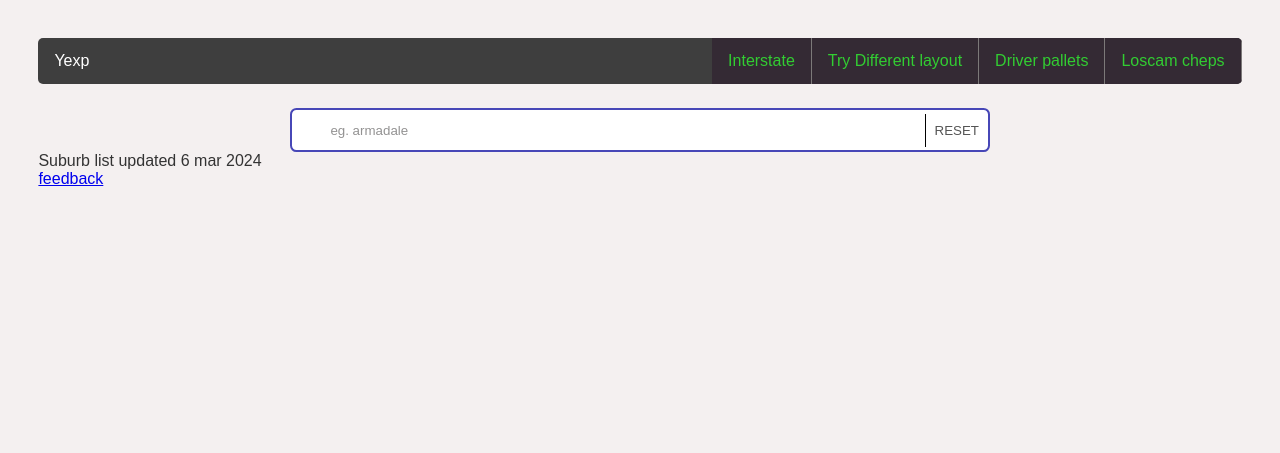
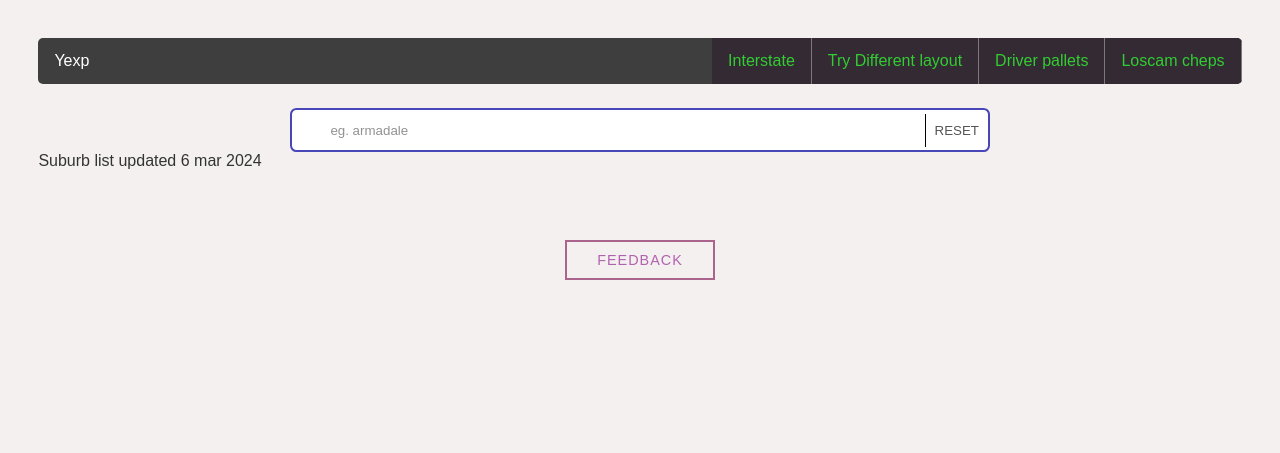
Before and after one commit to prgrmr-yn/exp, a website: page search/index.html in a window 1280 px wide. Drawn offline with Linux system fonts and the light colour scheme; no server answers.

Commit message:
add styles for button

```diff
--- a/search/index.html
+++ b/search/index.html
@@ -46,7 +46,13 @@
 
   </div>
   <p>Suburb list updated 6 mar 2024</p>
-  <a href="../feedback/index.html">feedback</a>
+  <div id="container">
+
+    <div class="button" id="button-2">
+      <div id="slide"></div>
+      <a href="../feedback/index.html">feedback</a>
+    </div>
+  </div>
   <script src="./main.js"></script>
   <script src="../feedback/js/website_load.js"></script>
 </body>
--- a/search/styles.css
+++ b/search/styles.css
@@ -120,3 +120,66 @@ button .solidd {
     height: 100%;
   }
 }
+
+#container {
+  width: 100%;
+  margin: 0 auto;
+  padding: 50px 0 150px 0;
+  display: flex;
+  flex-direction: row;
+  flex-wrap: wrap;
+  justify-content: center;
+}
+.button {
+  display: inline-flex;
+  height: 40px;
+  width: 150px;
+  border: 2px solid #BFC0C0;
+  margin: 20px 20px 20px 20px;
+  color: #BFC0C0;
+  text-transform: uppercase;
+  text-decoration: none;
+  font-size: .9em;
+  letter-spacing: 1.5px;
+  align-items: center;
+  justify-content: center;
+  overflow: hidden;
+}
+
+.button a {
+  color: #b261af;
+  text-decoration: none;
+  letter-spacing: 1px;
+}
+
+
+#button-2 {
+  position: relative;
+  overflow: hidden;
+  cursor: pointer;
+  border: 2px solid #ab648c;
+}
+
+#button-2 a {
+  position: relative;
+  transition: all .35s ease-Out;
+}
+
+#slide {
+  width: 100%;
+  height: 100%;
+  left: -200px;
+  background: #b261af;
+  position: absolute;
+  transition: all .35s ease-Out;
+  bottom: 0;
+}
+
+#button-2:hover #slide {
+  left: 0;
+
+}
+
+#button-2:hover a {
+  color: #ffffff;
+}
```
